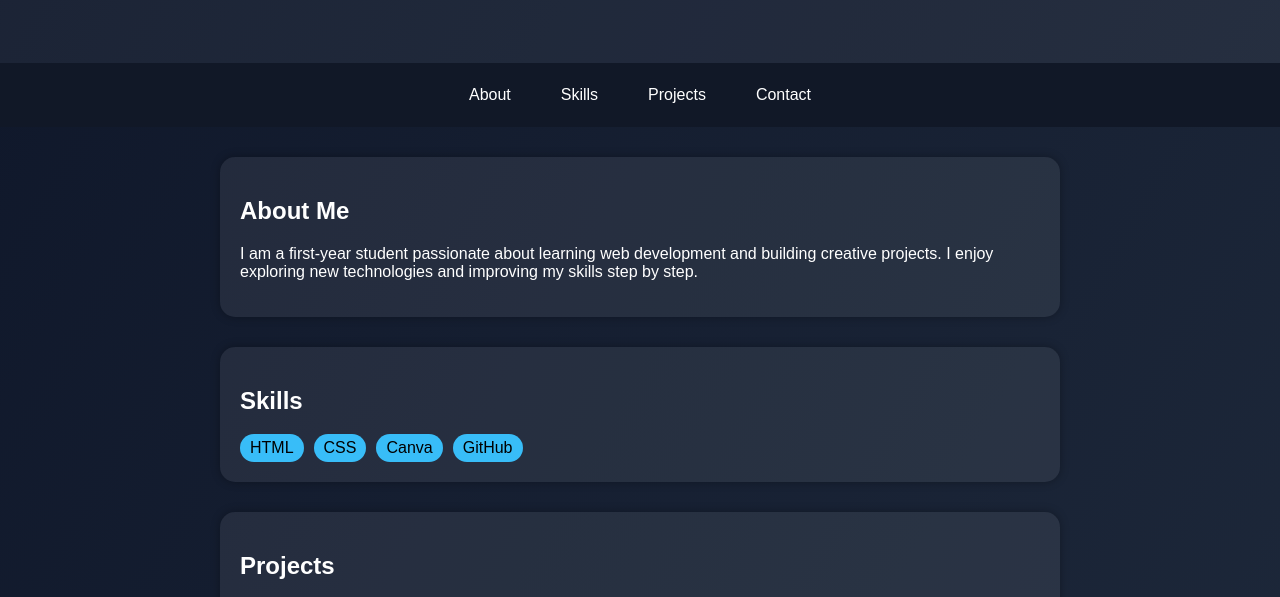
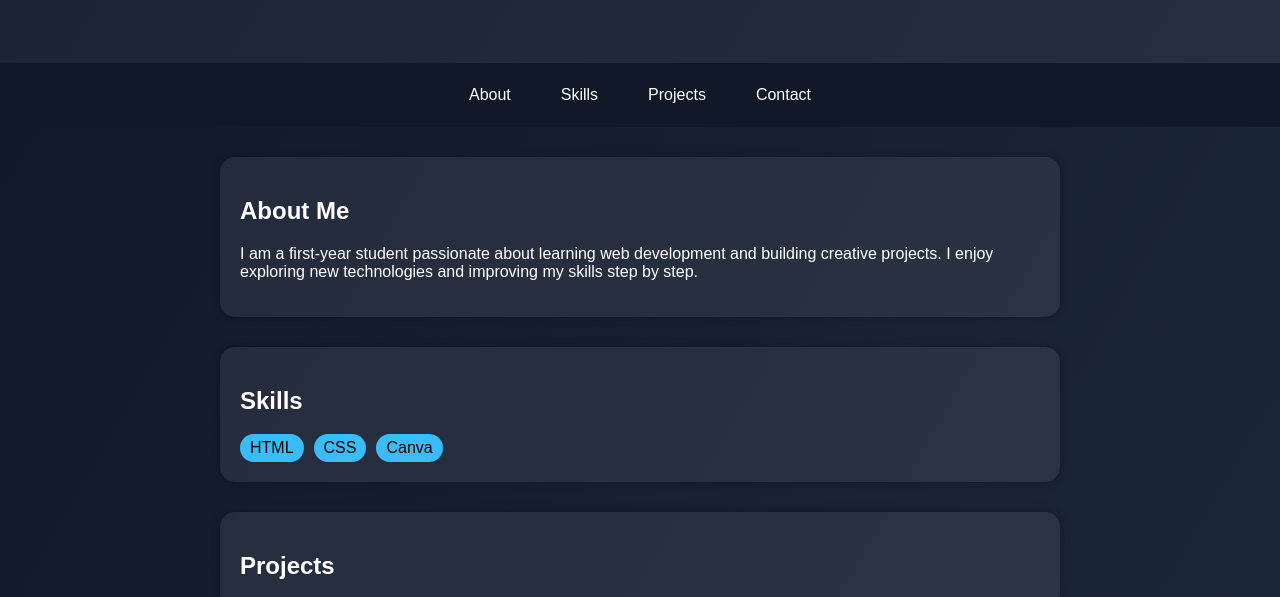
Before and after one commit to kaurtanveerjot1203-cloud/personal-portfolio, a plain HTML site: page personal portfolio/index.html in a window 1280 px wide. Shown: the part 161-758 px from the top of the page. Drawn offline with Linux system fonts and the light colour scheme.

Commit message:
Update index.html

```diff
--- a/personal portfolio/index.html
+++ b/personal portfolio/index.html
@@ -36,7 +36,6 @@
       <span>HTML</span>
       <span>CSS</span>
       <span>Canva</span>
-      <span>GitHub</span>
     </div>
   </section>
 
```
